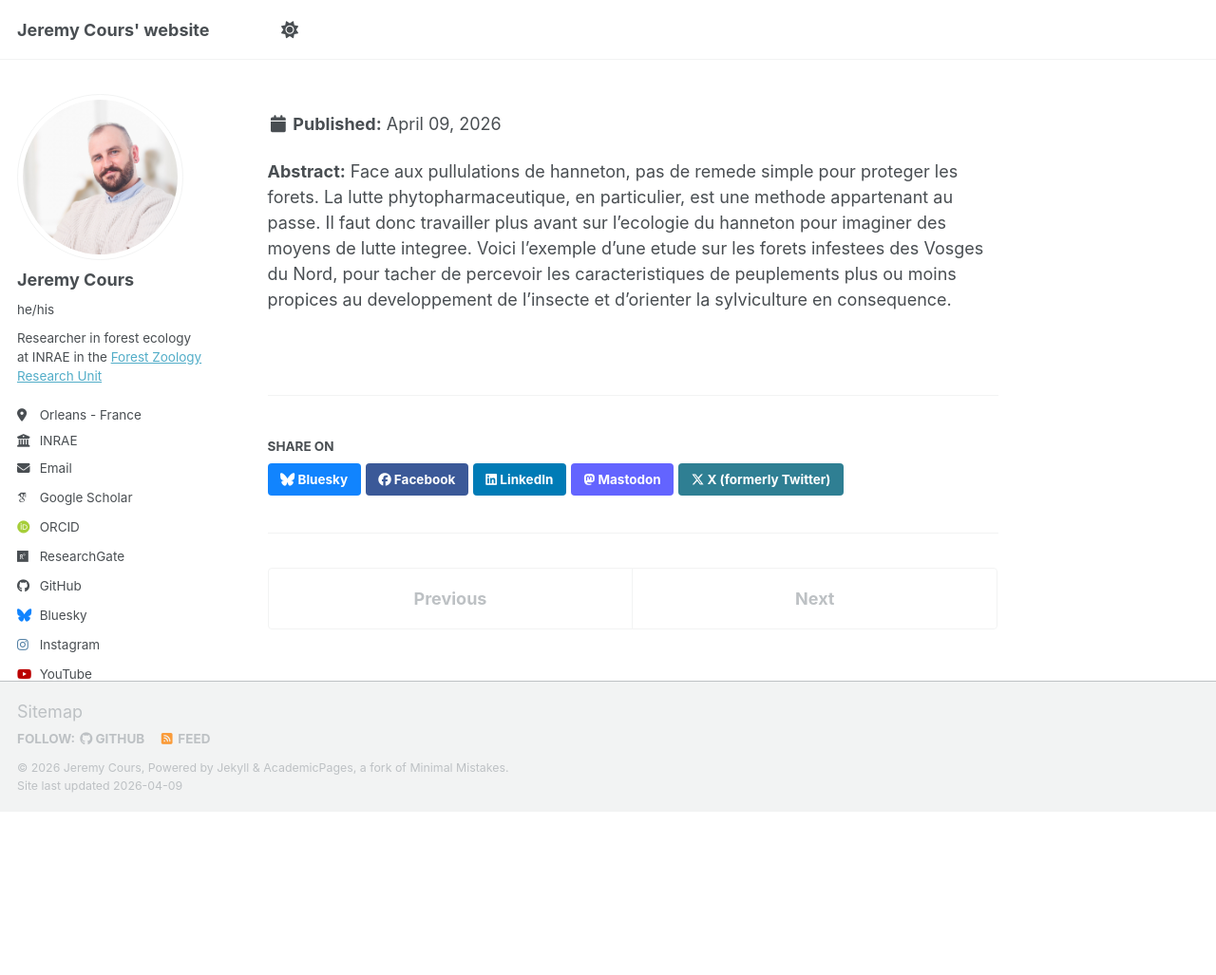
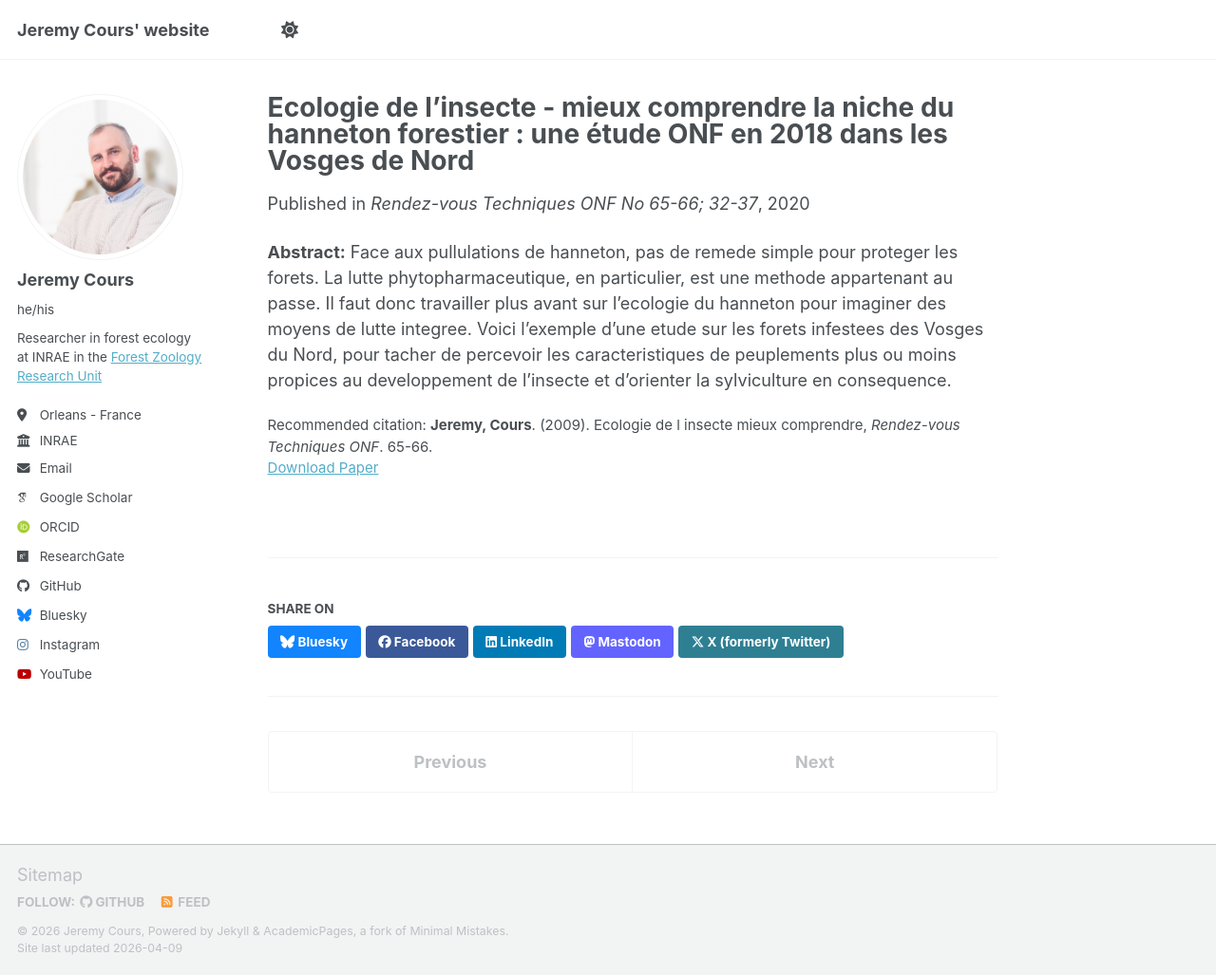
Before and after one commit to J-Cours/J-Cours.github.io, a Jekyll site: the page built from _publications/2020_RDVT_1.md, in a window 1280 px wide and 1027 px high. Shown: the whole window at 95% size. Built offline with Jekyll 4.4.1, drawn with Linux system fonts in a browser that asks for light colours; some web fonts are replaced; a script bundle is joined from its source files by our own code; library files that are not in the unit come from our copies; some of the changed lines change nothing that is shown.

Commit message:
Update 2020_RDVT_1.md

```diff
--- a/_publications/2020_RDVT_1.md
+++ b/_publications/2020_RDVT_1.md
@@ -7,7 +7,7 @@ excerpt: ''
 date: 2020-10-01
 venue: 'Rendez-vous Techniques ONF No 65-66; 32-37'
 paperurl: 'https://hal.archives-ouvertes.fr/hal-02989168'
-citation: '<b>Jeremy, Cours</b>. (2009). Ecologie de l'insecte - mieux comprendre la niche du hanneton forestier : une étude ONF en 2018 dans les Vosges de Nord, <i>Rendez-vous Techniques ONF</i>. 65-66.'
+citation: '<b>Jeremy, Cours</b>. (2009). Ecologie de l insecte mieux comprendre, <i>Rendez-vous Techniques ONF</i>. 65-66.'
 ---
 
 **Abstract:** Face aux pullulations de hanneton, pas de remede simple pour proteger les forets. La lutte phytopharmaceutique, en particulier, est une methode appartenant au passe. Il faut donc travailler plus avant sur l'ecologie du hanneton pour imaginer des moyens de lutte integree. Voici l'exemple d'une etude sur les forets infestees des Vosges du Nord, pour tacher de percevoir les caracteristiques de peuplements plus ou moins propices au developpement de l'insecte et d'orienter la sylviculture en consequence.
```
